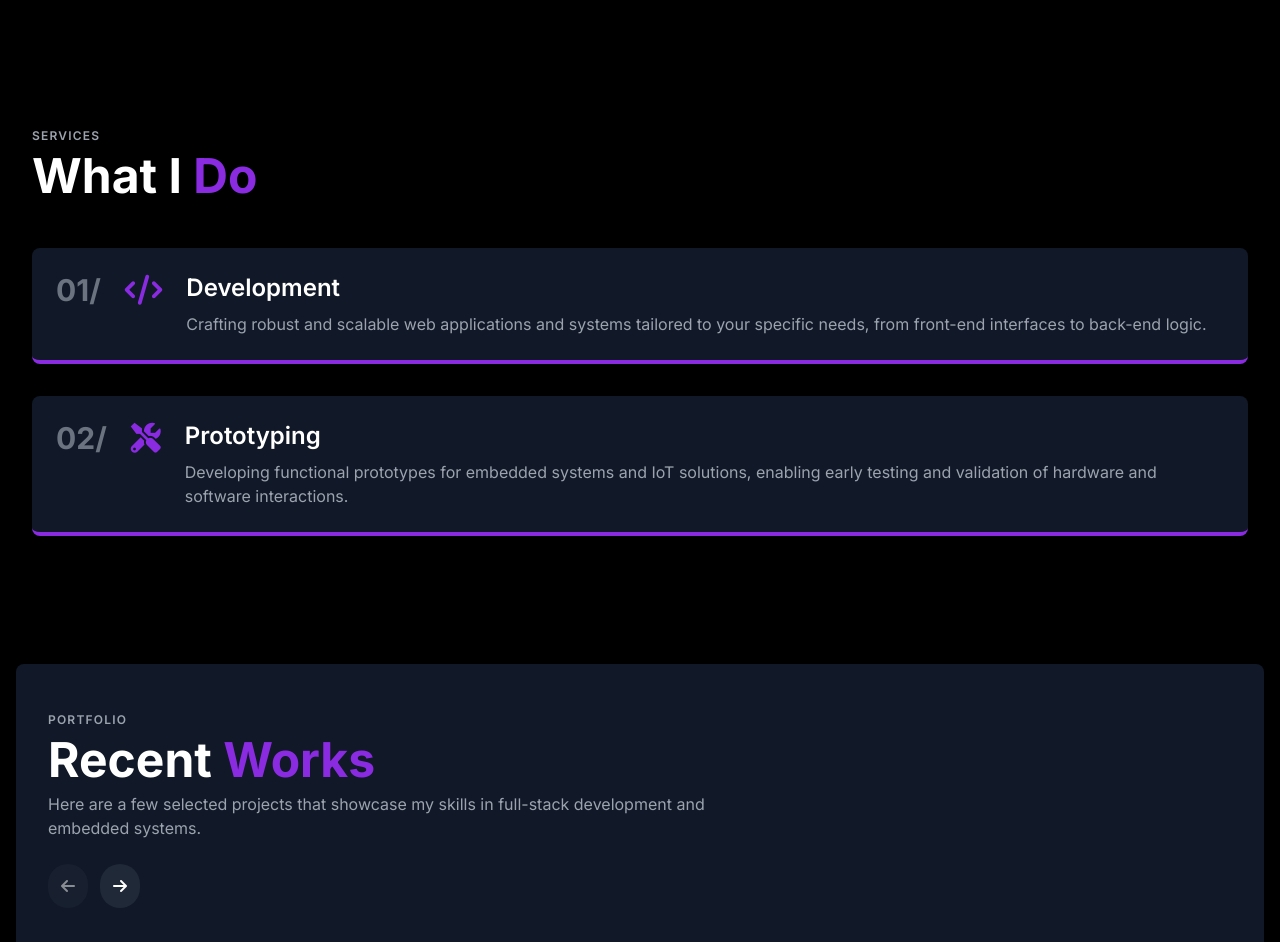
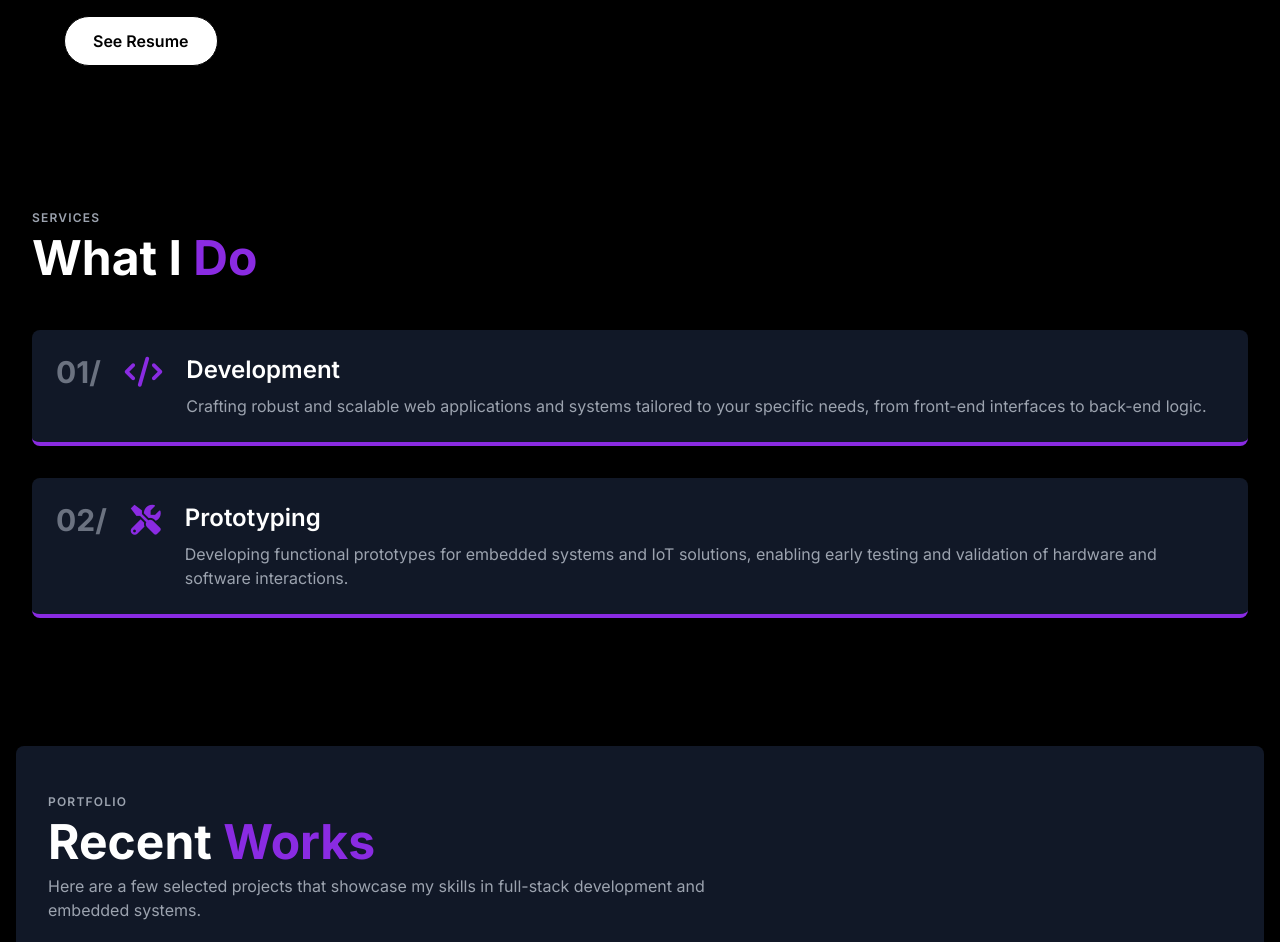
Before and after one commit to franz-dev-11/portfolio-franz, a plain HTML site: page index.html in a window 1280 px wide. Shown: the part 880-1822 px from the top of the page. Drawn offline with nearby package versions, Linux system fonts and the light colour scheme.

Commit message:
Add files via upload

```diff
--- a/index.html
+++ b/index.html
@@ -331,6 +331,16 @@
                   aria-label="GitHub"
                   ><i class="fab fa-github"></i
                 ></a>
+              </div>
+
+              <div class="mt-8">
+                <a href="resume.pdf" target="_blank">
+                  <button
+                    class="text-black rounded-full relative h-[50px] w-100 px-7 py-3 font-semibold overflow-hidden border border-black bg-white px-3 text-black shadow-2xl transition-all before:absolute before:bottom-0 before:left-0 before:top-0 before:z-0 before:h-full before:w-0 before:bg-[#8a2be2] before:transition-all before:duration-500 hover:text-white hover:before:left-0 hover:before:w-full"
+                  >
+                    <span class="relative z-10">See Resume</span>
+                  </button>
+                </a>
               </div>
             </div>
           </div>
@@ -1105,7 +1115,7 @@
                 </div>
                 <div class="text-right pt-2">
                   <button
-                    class="text-black rounded-lg relative h-[50px] w-100 px-7 py-3 font-semibold overflow-hidden border border-black bg-white px-3 text-black shadow-2xl transition-all before:absolute before:bottom-0 before:left-0 before:top-0 before:z-0 before:h-full before:w-0 before:bg-[#8a2be2] before:transition-all before:duration-500 hover:text-white hover:before:left-0 hover:before:w-full"
+                    class="text-black rounded-full relative h-[50px] w-100 px-7 py-3 font-semibold overflow-hidden border border-black bg-white px-3 text-black shadow-2xl transition-all before:absolute before:bottom-0 before:left-0 before:top-0 before:z-0 before:h-full before:w-0 before:bg-[#8a2be2] before:transition-all before:duration-500 hover:text-white hover:before:left-0 hover:before:w-full"
                   >
                     <span class="relative z-10"
                       >Send Message
```
Also changed, not shown: 1 other file.
